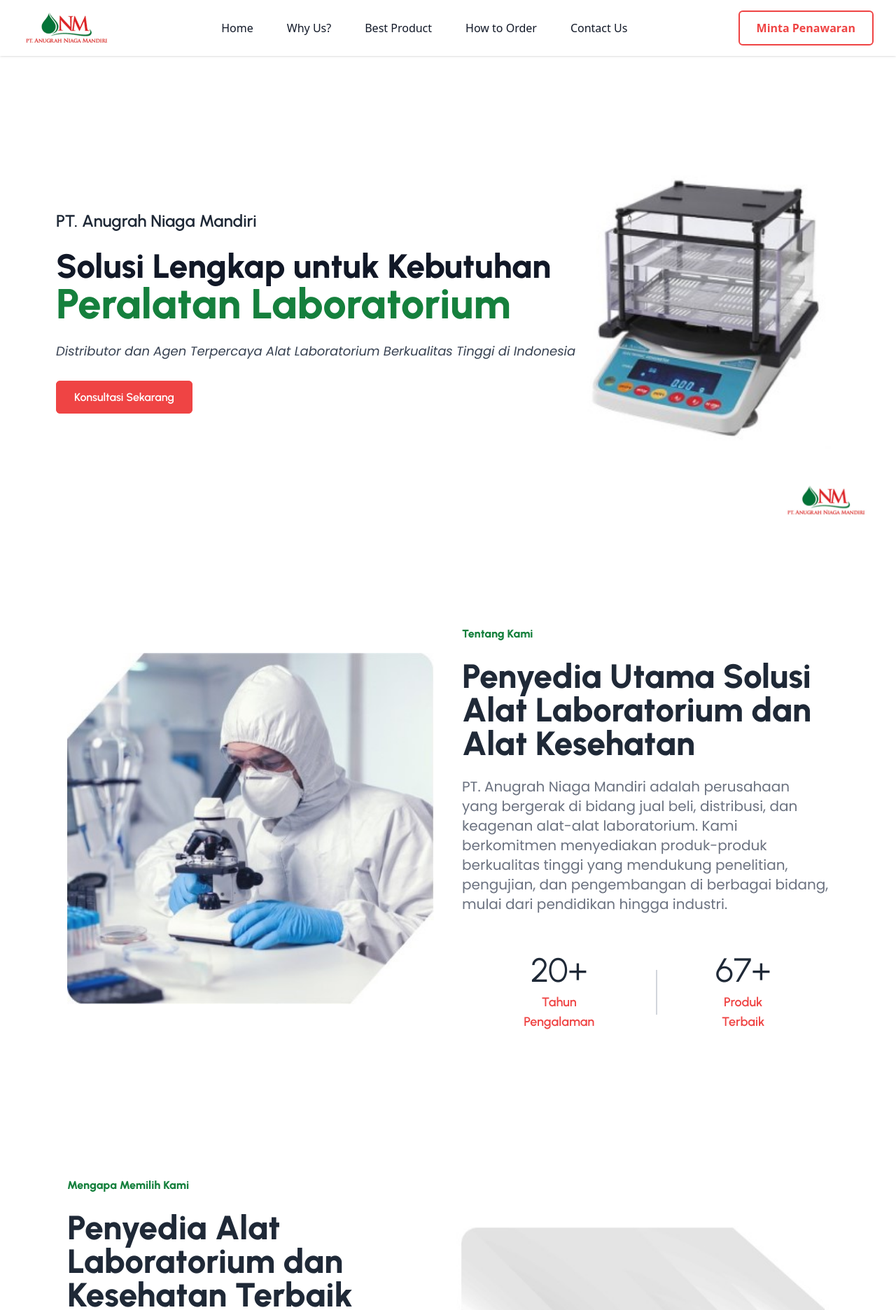
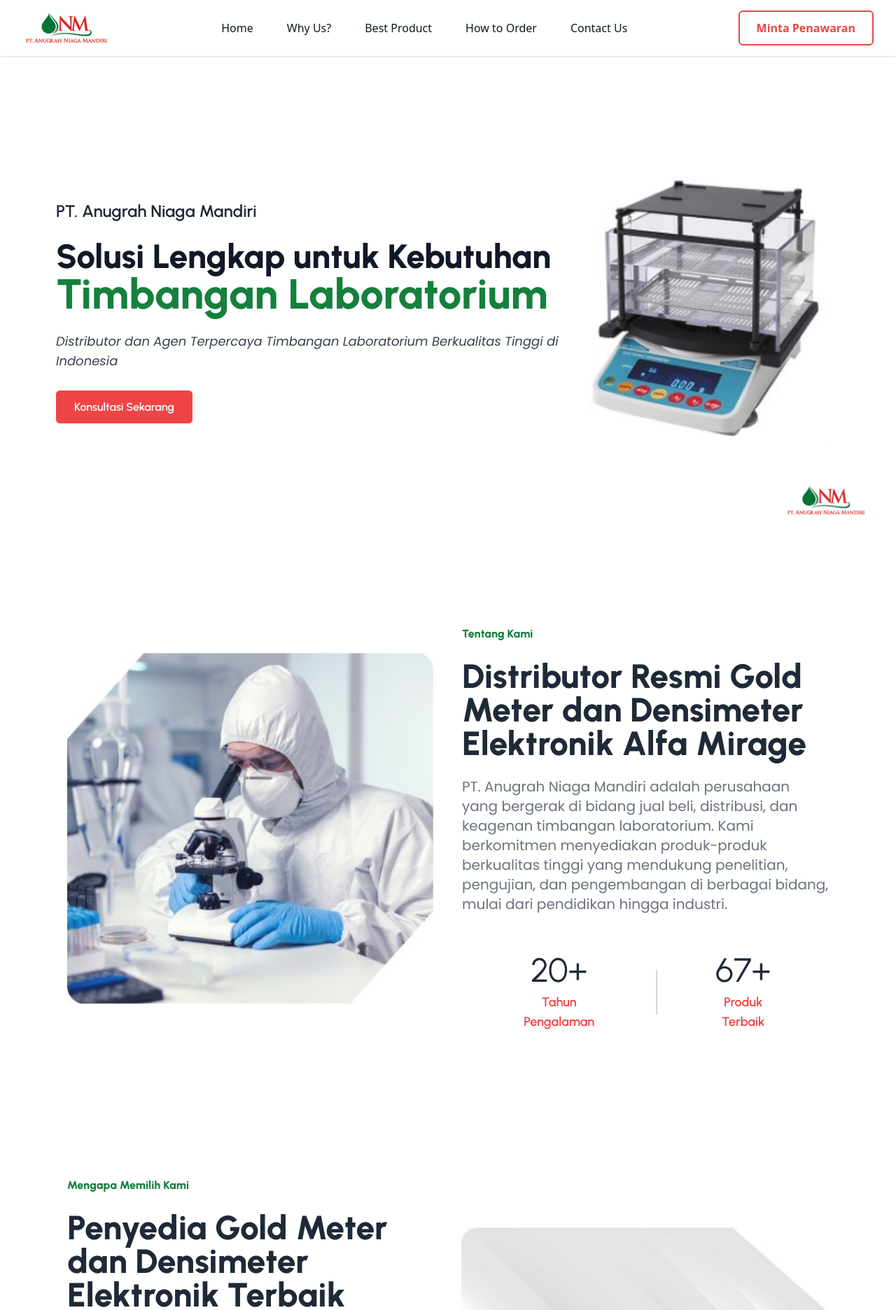
Before and after one commit to NgurahAp/goldmeter_anm, a React (Vite) app: page / in a window 1280 px wide. Shown: the top 1872 px of the page at 70% size. Built offline with nearby package versions, Linux system fonts and the light colour scheme.

Commit message:
Done fixin kalimat

```diff
--- a/src/components/landingPage/AboutUsSection.tsx
+++ b/src/components/landingPage/AboutUsSection.tsx
@@ -16,11 +16,11 @@
             Tentang Kami
           </p>
           <h2 className="font-extrabold text-center md:text-left text-3xl md:text-5xl text-gray-800 pb-3 md:pb-6">
-            Penyedia Utama Solusi Alat Laboratorium dan Alat Kesehatan
+            Distributor Resmi Gold Meter dan Densimeter Elektronik Alfa Mirage
           </h2>
           <h2 className="font-poppins text-center md:text-left text-gray-500 text-sm md:text-xl">
             PT. Anugrah Niaga Mandiri adalah perusahaan yang bergerak di bidang
-            jual beli, distribusi, dan keagenan alat-alat laboratorium. Kami
+            jual beli, distribusi, dan keagenan timbangan laboratorium. Kami
             berkomitmen menyediakan produk-produk berkualitas tinggi yang
             mendukung penelitian, pengujian, dan pengembangan di berbagai
             bidang, mulai dari pendidikan hingga industri.
--- a/src/components/landingPage/HeroSection.tsx
+++ b/src/components/landingPage/HeroSection.tsx
@@ -11,11 +11,11 @@
         <h1 className="py-6 text-5xl md:text-5xl font-extrabold text-gray-900">
           Solusi Lengkap untuk Kebutuhan <br />
           <span className="text-3xl md:text-6xl font-extrabold text-green-700">
-            Peralatan Laboratorium
+            Timbangan Laboratorium
           </span>
         </h1>
         <p className="font-poppins text-base md:text-lg text-gray-700 italic pb-10">
-          Distributor dan Agen Terpercaya Alat Laboratorium Berkualitas Tinggi
+          Distributor dan Agen Terpercaya Timbangan Laboratorium Berkualitas Tinggi
           di Indonesia
         </p>
         <a
--- a/src/components/landingPage/WhyUsSection.tsx
+++ b/src/components/landingPage/WhyUsSection.tsx
@@ -7,7 +7,7 @@
             Mengapa Memilih Kami
           </p>
           <h2 className="font-extrabold text-left text-2xl md:text-5xl text-gray-800 pb-5 md:pb-6">
-            Penyedia Alat Laboratorium dan Kesehatan Terbaik
+            Penyedia Gold Meter dan Densimeter Elektronik Terbaik
           </h2>
           <div className="flex space-x-2 md:space-x-4">
             <div className="flex flex-col items-center pt-8 md:pt-9">
```
